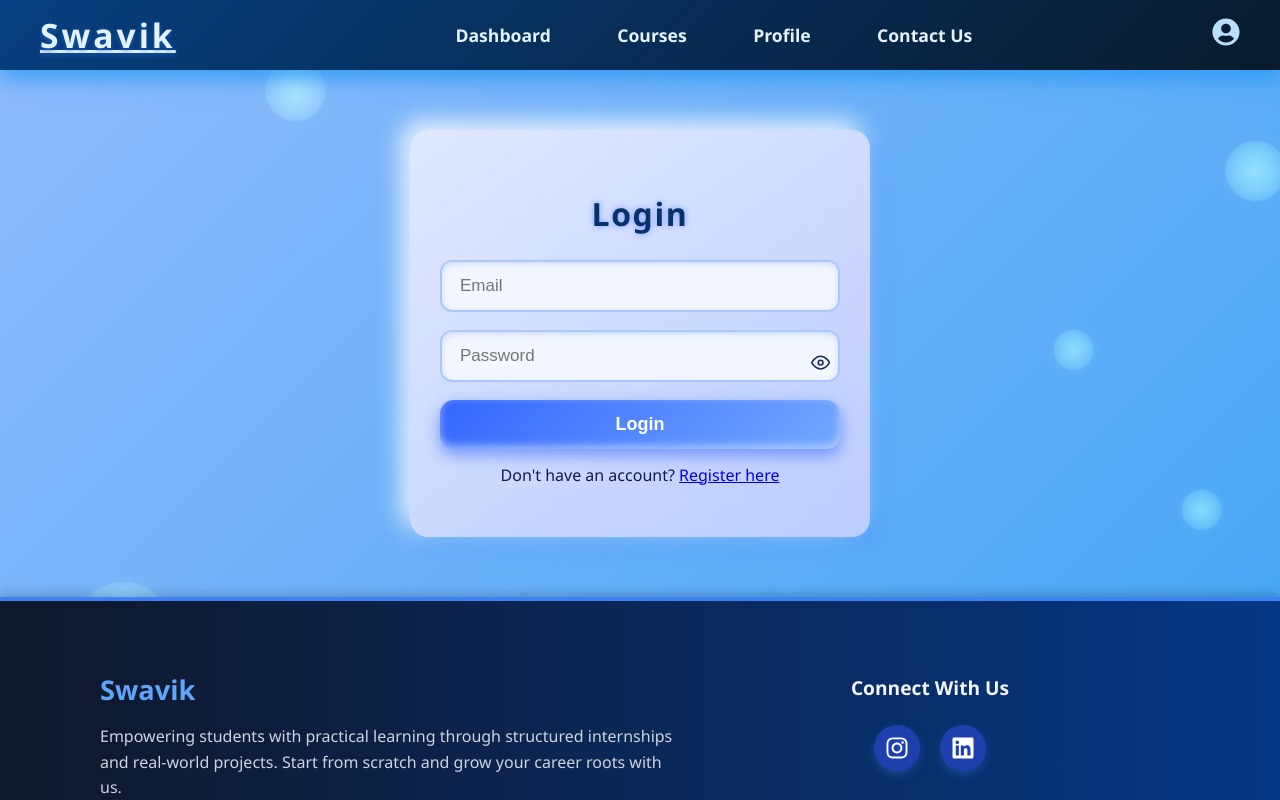
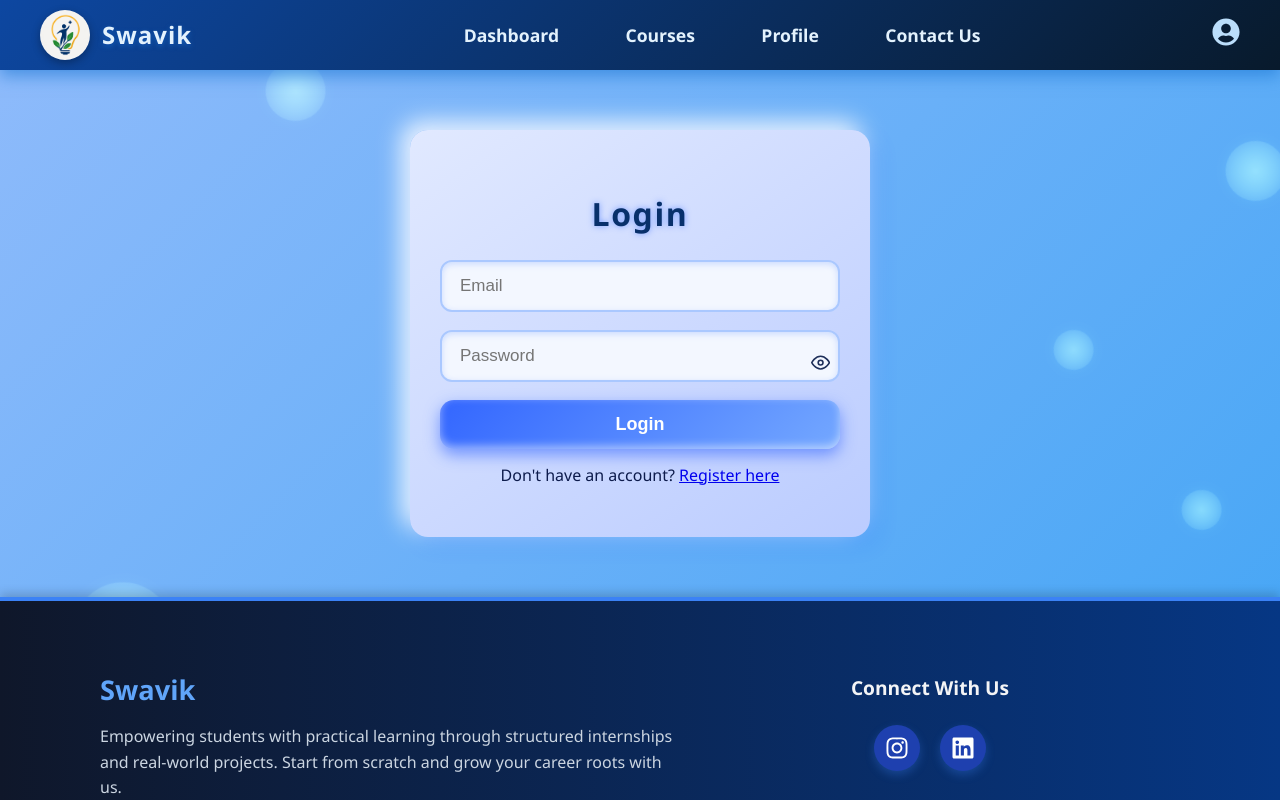
Before and after one commit to Shravan44s/Swavik, a React (Create React App) app in the folder frontend/: page /login in a window 1280 px wide. Shown: the top 800 px of the page. Built offline with nearby package versions, Linux system fonts and the light colour scheme; no server answers; sample sign-in values are in the browser's storage.

Commit message:
new changes

```diff
--- a/frontend/src/components/Navbar.css
+++ b/frontend/src/components/Navbar.css
@@ -14,10 +14,6 @@
   transition: background 0.3s ease;
 }
 
-.navbar:hover {
-  background: linear-gradient(135deg, #073f80, #081a2c);
-  box-shadow: 0 8px 20px rgba(33, 150, 243, 0.8);
-}
 
 .navbar-container {
   display: flex;
@@ -28,14 +24,16 @@
   align-items: center;
 }
 
-/* Logo */
 .navbar-logo {
+  display: flex;
+  align-items: center;     /* ✅ vertical alignment */
+  gap: 12px;               /* spacing between logo & text */
   color: #e3f2fd;
-  font-size: 2.1rem;
-  font-weight: 800;
-  letter-spacing: 3px;
+  font-size: 1.6rem;
+  font-weight: 1000;
+  letter-spacing: 1px;
   cursor: pointer;
-  user-select: none;
+  text-decoration: none;
   text-shadow:
     0 1px 0 #0d47a1,
     0 2px 5px rgba(21, 101, 192, 0.8);
@@ -44,10 +42,27 @@
 
 .navbar-logo:hover {
   color: #bbdefb;
-  transform: scale(1.1) rotate(-3deg);
   text-shadow:
     0 1px 0 #1565c0,
     0 3px 15px rgba(66, 165, 245, 0.9);
+  transform: scale(1.05);
+}
+
+/* Logo Image */
+.navbar-logo-image {
+  height: 50px;
+  width: 50px;
+  border-radius: 50%;
+  object-fit: cover;
+  box-shadow: 0 3px 8px rgba(0, 0, 0, 0.3);
+}
+
+/* Logo Text */
+.navbar-title {
+  font-size: 1.5rem;
+  font-weight: 900;
+  color: #e3f2fd;
+  line-height: 1;
 }
 
 /* Menu icon (hamburger) */
--- a/frontend/src/components/Navbar.js
+++ b/frontend/src/components/Navbar.js
@@ -35,8 +35,10 @@ const Navbar = () => {
     <nav className="navbar">
       <div className="navbar-container">
         <Link to="/dashboard" className="navbar-logo" onClick={closeMenus}>
-          Swavik
+          <img src="/swavik.jpeg" alt="Swavik Logo" className="navbar-logo-image" />
+          <span className="navbar-title">Swavik</span>
         </Link>
+
 
         <div className="menu-icon" onClick={toggleMenu}>
           {menuOpen ? <FaTimes size={24} /> : <FaBars size={24} />}
--- a/frontend/src/services/api.js
+++ b/frontend/src/services/api.js
@@ -1,9 +1,7 @@
 import axios from 'axios';
 
 const API = axios.create({
-  baseURL: process.env.NODE_ENV === "production"
-    ? "https://swavik1.onrender.com"
-    : "http://127.0.0.1:5000",
+  baseURL: process.env.REACT_APP_API_URL || 'http://127.0.0.1:5000',
 });
 
 API.interceptors.request.use((config) => {
```
Also changed, not shown: frontend/public/swavik-logo.png (added).
